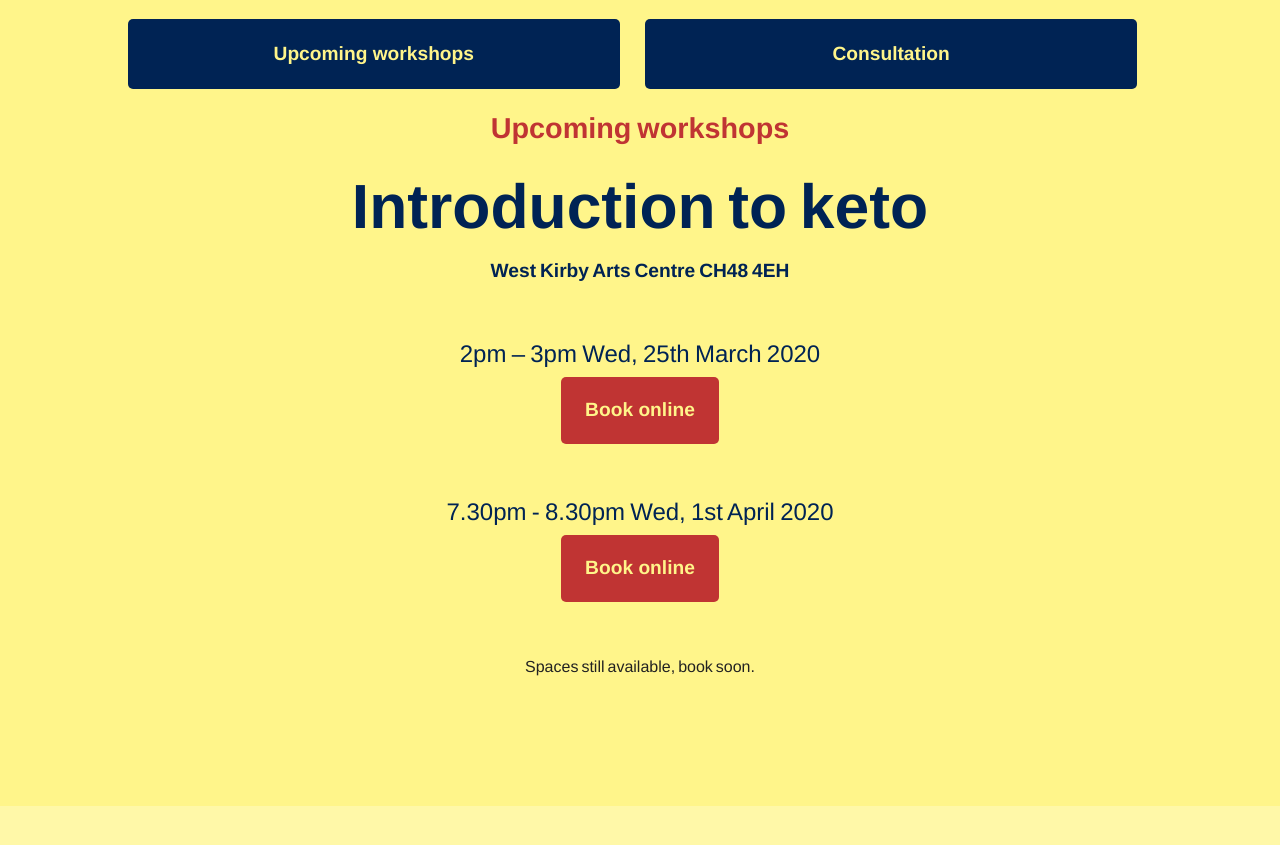
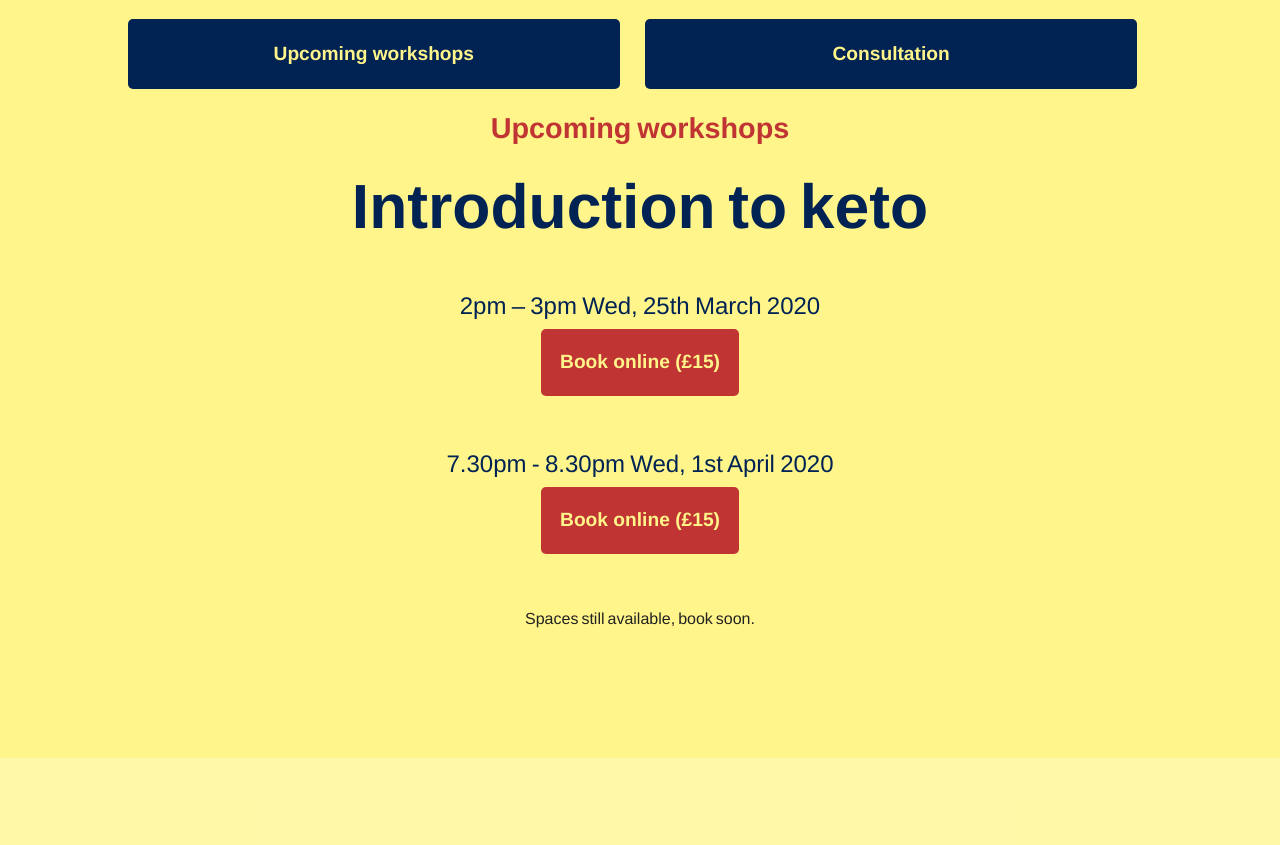
Before and after one commit to martincf/ketolifecoach, a Jekyll site: the page built from index.md, in a window 1280 px wide and 900 px high, scrolled down 3015 px. Shown: the top 845 px of the window. Built offline with Jekyll 4.4.1, drawn with Linux system fonts in a browser that asks for light colours; some web fonts are replaced.

Commit message:
Improved stripe integration

```diff
--- a/_config.yml
+++ b/_config.yml
@@ -1,3 +1,4 @@
 url: "https://ketolifecoach.me" # the base hostname & protocol for your site, e.g. http://example.com
 baseurl: "" # the subpath of your site, e.g. /blog
 title: "Keto Life Coach" # the name of your site, e.g. ACME Corp.
+permalink: pretty
--- a/_data/events.yml
+++ b/_data/events.yml
@@ -1,10 +1,11 @@
 event:
-  - title: Introduction to keto
-  - place: West Kirby Arts Centre CH48 4EH
-dates:
-  - date: Wed, 25th March 2020
-    time: 2pm – 3pm
-    sku_id: sku_GnZvzT0j8VZVrn
-  - date: Wed, 1st April 2020
-    time: 7.30pm - 8.30pm
-    sku_id: sku_Gna1mLtsgt9TJQ
+  title: Introduction to keto
+  place: West Kirby Arts Centre CH48 4EH
+  price: 15
+  dates:
+    - date: "Wed, 25th March 2020"
+      time: 2pm – 3pm
+      sku_id: sku_GnZvzT0j8VZVrn
+    - date: "Wed, 1st April 2020"
+      time: 7.30pm - 8.30pm
+      sku_id: sku_Gna1mLtsgt9TJQ
--- a/_includes/event.html
+++ b/_includes/event.html
@@ -1,11 +1,9 @@
-{% for item in site.data.events.event %}
-  <h3 class="section--title">{{ item.title }}</h3>
+  <h3 class="section--title">{{ site.data.events.event.title }}</h3>
   <p class="event--place"> {{ item.place }} </p>
-{% endfor %}
-{% for item in site.data.events.dates %} <!-- Get everything in the events file -->
+{% for item in site.data.events.event.dates %} <!-- Get everything in the events file -->
 <p class="event--date">
   <em>{{ item.time }} {{ item.date }} </em>
-  <button id="checkout-button-{{ item.sku_id }}" role="link" class="event-book--action">Book online</button>
+  <button id="checkout-button-{{ item.sku_id }}" role="link" class="event-book--action">Book online (£{{ site.data.events.event.price }})</button>
 </p>
 {% endfor %}
 <p><small>Spaces still available, book soon.</small></p>
```
Also changed, not shown: 1 other file.
